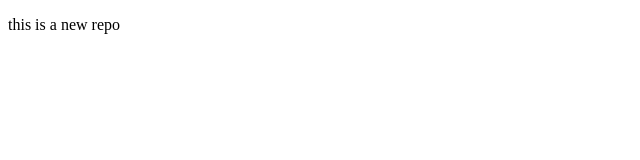
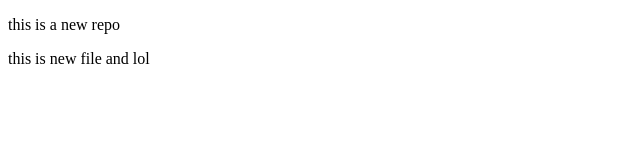
Before and after one commit to Narnak2/Localrepo, a plain HTML site: page index.html in a window 1280 px wide. Shown: the whole page, without its empty margins (0-640 px from the left). Drawn offline with Linux system fonts and the light colour scheme.

Commit message:
add new features for the features1

```diff
--- a/index.html
+++ b/index.html
@@ -7,5 +7,7 @@
 </head>
 <body>
    <p>this is a new repo</p>
+   <p>this is new file and lol
+   </p>
 </body>
 </html>
```
